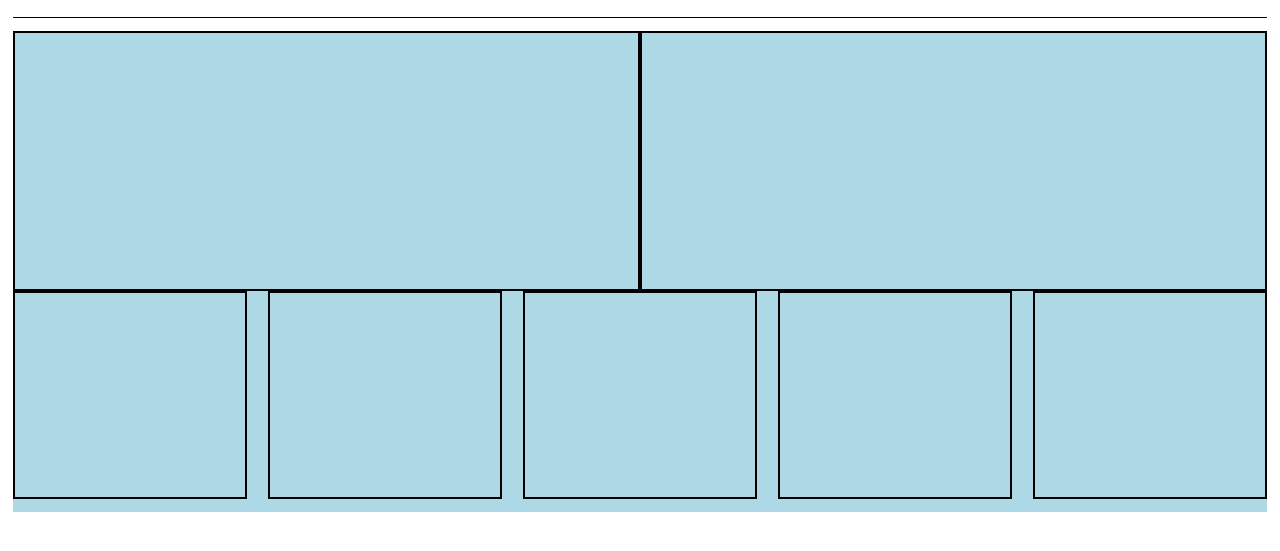
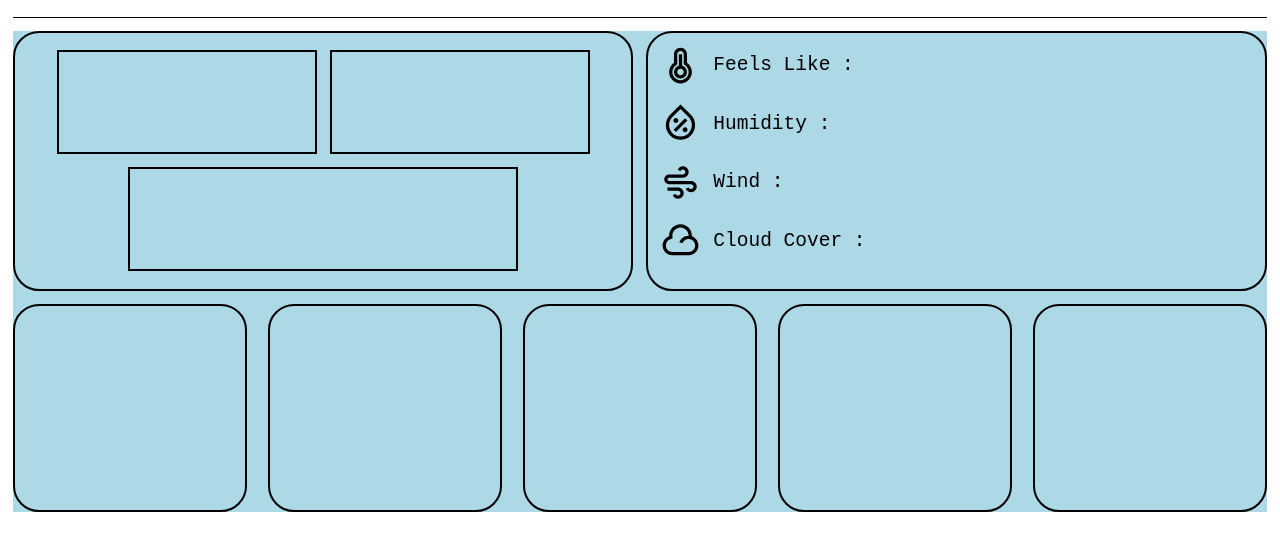
Before and after one commit to Bharatt16/weatherApp, a website built with webpack: page src/template.html in a window 1280 px wide. Shown: the part 61-612 px from the top of the page. Built offline with nearby package versions, Linux system fonts and the light colour scheme.

Commit message:
displayed data on page , used SVGs

```diff
--- a/src/index.js
+++ b/src/index.js
@@ -7,13 +7,59 @@ let input = document.querySelector('.searchDiv>input')
 
 submitBtn.addEventListener('click', async () =>{
      let location = input.value.toLowerCase();
-     const response = await fetch(`https://weather.visualcrossing.com/VisualCrossingWebServices/rest/services/timeline/${location}?key=MT84LCFDNK2XS7NYCV64E8J6V`);
+     const response = await fetch(`https://weather.visualcrossing.com/VisualCrossingWebServices/rest/services/timeline/${location}?unitGroup=metric&key=MT84LCFDNK2XS7NYCV64E8J6V`);
      const data = await response.json();
-     console.log(data.days[0]);
+     console.log(data);
      let temp = data.days[0].temp;
      let conditions = data.days[0].conditions;
      let feelsLike = data.days[0].feelslike;
      let humidity = data.days[0].humidity;
      let wind = data.days[0].windspeed;
-     console.log(`temp : ${temp} , condition : ${conditions} , feelslike : ${feelsLike} , humdity : ${humidity} , wind : ${wind}`)
+     let cloudCover = data.days[0].cloudcover;
+    //  console.log(`temp : ${temp} , condition : ${conditions} , feelslike : ${feelsLike} , humdity : ${humidity} , wind : ${wind} , cloud Cover : ${cloudCover}`)
+     document.querySelector('.todayTemp').textContent = `${temp}°C`;
+     document.querySelector('.tempCondition').textContent = `${conditions}°C`;
+
+     document.querySelector('.feelsLikeData').textContent = `${feelsLike}°C`;
+     document.querySelector('.humidityData').textContent = `${humidity}%`;
+     document.querySelector('.windData').textContent = `${wind}km/h`;
+     document.querySelector('.cloudCoverData').textContent = `${cloudCover}%`;
+
+
+     //weather forecast for other 5 days
+     //day 1
+
+     let tempDayOne = data.days[1].temp;
+     let dateDayOne = data.days[1].datetime;
+     document.querySelector('.forecasts-1>.date').textContent = `${dateDayOne}`;
+     document.querySelector('.forecasts-1>.forecastTemp').textContent = `${tempDayOne}°C`;
+
+      //day 2
+
+      let tempDayTwo = data.days[2].temp;
+      let dateDayTwo = data.days[2].datetime;
+      document.querySelector('.forecasts-2>.date').textContent = `${dateDayTwo}`;
+      document.querySelector('.forecasts-2>.forecastTemp').textContent = `${tempDayTwo}°C`;
+
+
+       //day 3
+
+     let tempDayThree = data.days[3].temp;
+     let dateDayThree = data.days[3].datetime;
+     document.querySelector('.forecasts-3>.date').textContent = `${dateDayThree}`;
+     document.querySelector('.forecasts-3>.forecastTemp').textContent = `${tempDayThree}°C`;
+
+      //day 4
+
+      let tempDayFour = data.days[4].temp;
+      let dateDayFour = data.days[4].datetime;
+      document.querySelector('.forecasts-4>.date').textContent = `${dateDayFour}`;
+      document.querySelector('.forecasts-4>.forecastTemp').textContent = `${tempDayFour}°C`;
+
+       //day 5
+
+     let tempDayFive = data.days[5].temp;
+     let dateDayFive = data.days[5].datetime;
+     document.querySelector('.forecasts-5>.date').textContent = `${dateDayFive}`;
+     document.querySelector('.forecasts-5>.forecastTemp').textContent = `${tempDayFive}°C`;
 })
--- a/src/styles.css
+++ b/src/styles.css
@@ -47,10 +47,14 @@ main{
     background-color: lightblue;
     /* width : 100%; */
     height : 37rem;
+    display : flex;
+    flex-direction: column;
+    justify-content: space-between;
 }
 
 .containerONE{
     display : flex;
+    gap : 1rem;
 }
 .containerONE-left, .containerONE-right{
     width: 50%;
@@ -58,6 +62,7 @@ main{
     height: 20rem;
     /* z-index: 2; */
     border: 2px solid black;
+    border-radius: 2rem;
 }
 
 .containerTWO{
@@ -65,8 +70,70 @@ main{
     align-items: center;
     justify-content: space-between;
 }
-.forecasts{
+.forecasts-1 , .forecasts-2 , .forecasts-3 , .forecasts-4 , .forecasts-5{
     border : 2px solid black ;
      height : 16rem;
      width : 18rem;
+     border-radius: 2rem;
+     display : flex;
+     flex-direction: column;
+     gap : 1rem;
+     align-items: center;
+     justify-content: center;
 }
+.todayTemp , .tempIcon , .tempCondition{
+    border : 2px solid black ;
+    height: 8rem;
+    width: 20rem;
+}
+
+.todayTemp, .tempIcon, .tempCondition {
+    border: 2px solid black;
+    height: 8rem;
+    width: 20rem;
+    display: flex;
+    align-items: center;
+    justify-content: center;
+    font-size: 3rem;
+    font-weight: 900;
+}
+.tempCondition{
+    font-size : 2rem;
+    width : 30rem;
+}
+
+.temp-wrapper{
+    display : flex;
+    gap : 1rem;
+}
+
+.containerONE-left{
+    display : flex;
+    flex-direction: column;
+    align-items: center;
+    justify-content: center;
+    gap : 1rem;
+}
+
+.containerONE-right{
+    padding : 1rem;
+}
+
+ul{
+    list-style: none;
+    display: flex;
+    flex-direction: column;
+    gap : 1.5rem;
+}
+
+.feelsLike , .humidity , .wind  , .cloudCover{
+    display: flex;
+    align-items: center;
+    font-size: 1.5rem;
+    gap : 1rem;
+
+}
+
+.feelsLike>img , .humidity>img , .wind>img , .cloudCover>img{
+    height : 3rem;
+}
--- a/src/template.html
+++ b/src/template.html
@@ -21,23 +21,66 @@
     <main>
         <div class="containerONE">
             <div class="containerONE-left">
-                <div class="todayTemp">
+               <div class="temp-wrapper">
+                <div class="tempIcon"></div>
+                <div class="todayTemp"></div>
+               </div>
+               <div class="tempCondition">
 
-                </div>
+               </div>
             </div>
             <div class="containerONE-right">
-                <div class="feelsLike"></div>
-                <div class="humidity"></div>
-                <div class="wind"></div>
+               <ul>
+                    <li> <div class="feelsLike">
+                        <img src="./utilities/feelsLike.svg" alt="">
+                        <p class="stats">Feels Like : </p>
+                        <p class="feelsLikeData"></p>
+                    </div></li>
+                    <li> <div class="humidity">
+                        <img src="./utilities/humidity.svg" alt="">
+                        <p class="stats">Humidity : </p>
+                        <p class="humidityData"></p>
+                    </div></li>
+                    <li><div class="wind">
+                        <img src="./utilities/wind.svg" alt="">
+                        <p class="stats">Wind : </p>
+                        <p class="windData"></p>
+                    </div></li>
+                    <li><div class="cloudCover">
+                        <img src="./utilities/cloud.svg" alt="">
+                        <p class="stats">Cloud Cover : </p>
+                        <p class="cloudCoverData"></p>
+                    </div></li>
+               </ul>
             </div>
         </div>
 
         <div class="containerTWO">
-            <div class="forecasts"></div>
-            <div class="forecasts"></div>
-            <div class="forecasts"></div>
-            <div class="forecasts"></div>
-            <div class="forecasts"></div>
+            <div class="forecasts-1">
+                <h2 class="date"></h2>
+                <!-- <img src="" alt=""> -->
+                <p class="forecastTemp"></p>
+            </div>
+            <div class="forecasts-2">
+                <h2 class="date"></h2>
+                <!-- <img src="" alt=""> -->
+                <p class="forecastTemp"></p>
+            </div>
+            <div class="forecasts-3">
+                <h2 class="date"></h2>
+                <!-- <img src="" alt=""> -->
+                <p class="forecastTemp"></p>
+            </div>
+            <div class="forecasts-4">
+                <h2 class="date"></h2>
+                <!-- <img src="" alt=""> -->
+                <p class="forecastTemp"></p>
+            </div>
+            <div class="forecasts-5">
+                <h2 class="date"></h2>
+                <!-- <img src="" alt=""> -->
+                <p class="forecastTemp"></p>
+            </div>
         </div>
     </main>
 </body>
```
Also changed, not shown: src/utilities/cloud.svg (added), src/utilities/feelsLike.svg (added), src/utilities/humidity.svg (added), src/utilities/wind.svg (added).
